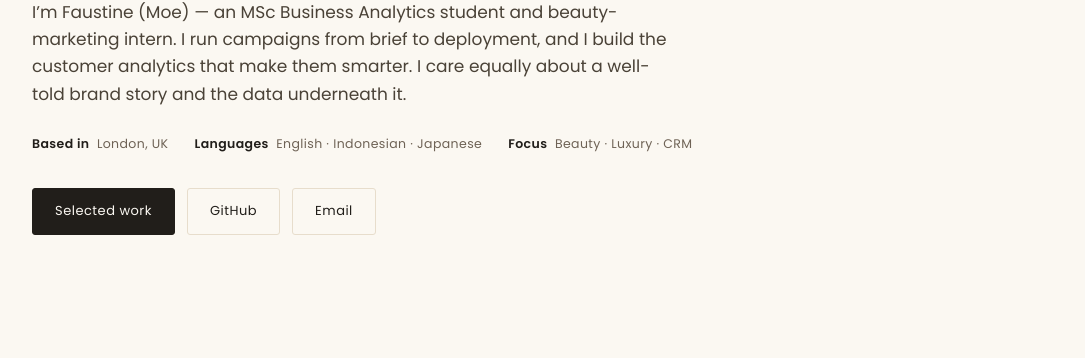
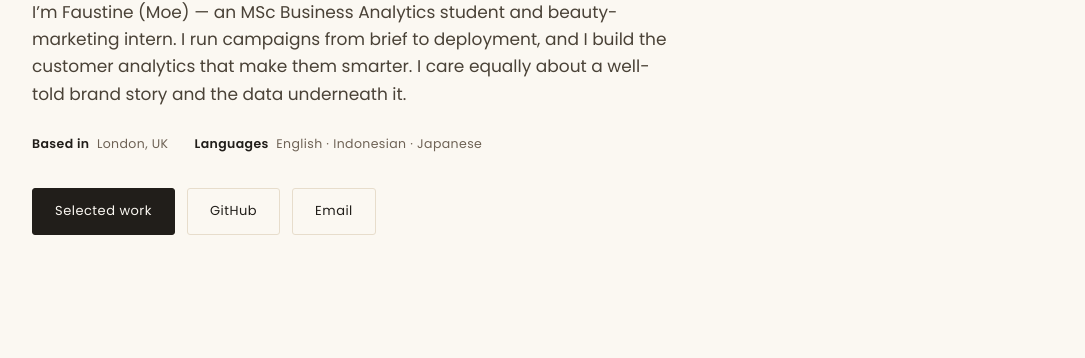
Before and after one commit to moewen2317/moewen2317.github.io, a plain HTML site: page index.html in a window 1280 px wide. Shown: the part 425-783 px from the top of the page, without its empty margins (96-1181 px from the left). Drawn offline with Linux system fonts and the light colour scheme.

Commit message:
Update index.html

```diff
--- a/index.html
+++ b/index.html
@@ -164,7 +164,6 @@ a:focus-visible,.btn:focus-visible{outline:2px solid var(--gold);outline-offset:
     <div class="meta reveal">
       <div><b>Based in</b> &nbsp;London, UK</div>
       <div><b>Languages</b> &nbsp;English &middot; Indonesian &middot; Japanese</div>
-      <div><b>Focus</b> &nbsp;Beauty &middot; Luxury &middot; CRM</div>
     </div>
     <div class="cta reveal">
       <a class="btn primary" href="#work">Selected work</a>
```
